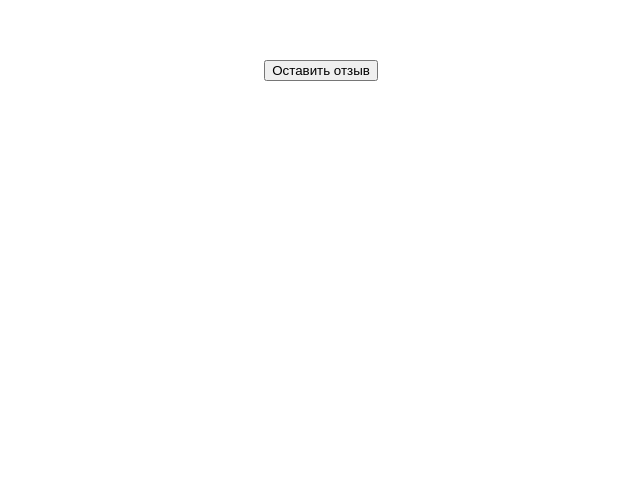
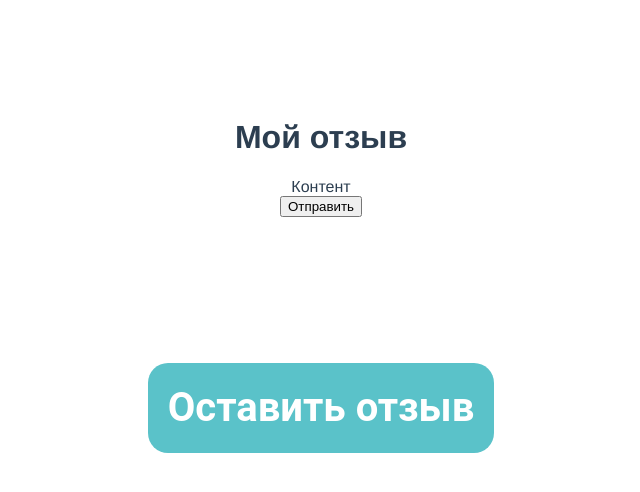
Before and after one commit to FSV92/Test-Regul, a Vue app: page / in a window 1280 px wide. Both pictures are taken after a click on the button "Оставить отзыв". Shown: the top 492 px of the page, without its empty margins (319-959 px from the left). Built offline with nearby package versions, Linux system fonts and the light colour scheme.

Commit message:
Добавлен показ формы по клику на кнопку

```diff
--- a/src/App.vue
+++ b/src/App.vue
@@ -1,13 +1,27 @@
 <template>
   <div id="app">
-    <button>Оставить отзыв</button>
+    <button class="main-button" v-on:click="showForm">Оставить отзыв</button>
+    <feedback v-if="isFeebackVisible" />
   </div>
 </template>
 
 <script>
+import feedback from "@/components/feedback";
 export default {
   name: "App",
-  components: {},
+  components: {
+    feedback,
+  },
+  data() {
+    return {
+      isFeebackVisible: false,
+    };
+  },
+  methods: {
+    showForm() {
+      this.isFeebackVisible = true;
+    },
+  },
 };
 </script>
 
@@ -18,6 +32,22 @@ export default {
   -moz-osx-font-smoothing: grayscale;
   text-align: center;
   color: #2c3e50;
-  margin-top: 60px;
+  height: 100vh;
+}
+.main-button {
+  position: relative;
+  background-color: #5ac2c9;
+  padding: 20px 20px;
+  border: none;
+  border-radius: 20px;
+  font-family: Roboto;
+  font-style: normal;
+  font-weight: bold;
+  font-size: 40px;
+  line-height: 50px;
+  color: #ffffff;
+  cursor: pointer;
+  top: 50%;
+  transform: translateY(-50%);
 }
 </style>
--- /dev/null
+++ b/src/components/feedback.vue
@@ -0,0 +1,17 @@
+<template>
+  <div class="feedback">
+    <div class="feedback__header"><h1>Мой отзыв</h1></div>
+    <div class="feedback__content">Контент</div>
+    <button class="feedback__button">Отправить</button>
+  </div>
+</template>
+
+<script>
+export default {
+  name: "feedback",
+  components: {},
+};
+</script>
+
+<style>
+</style>
```
